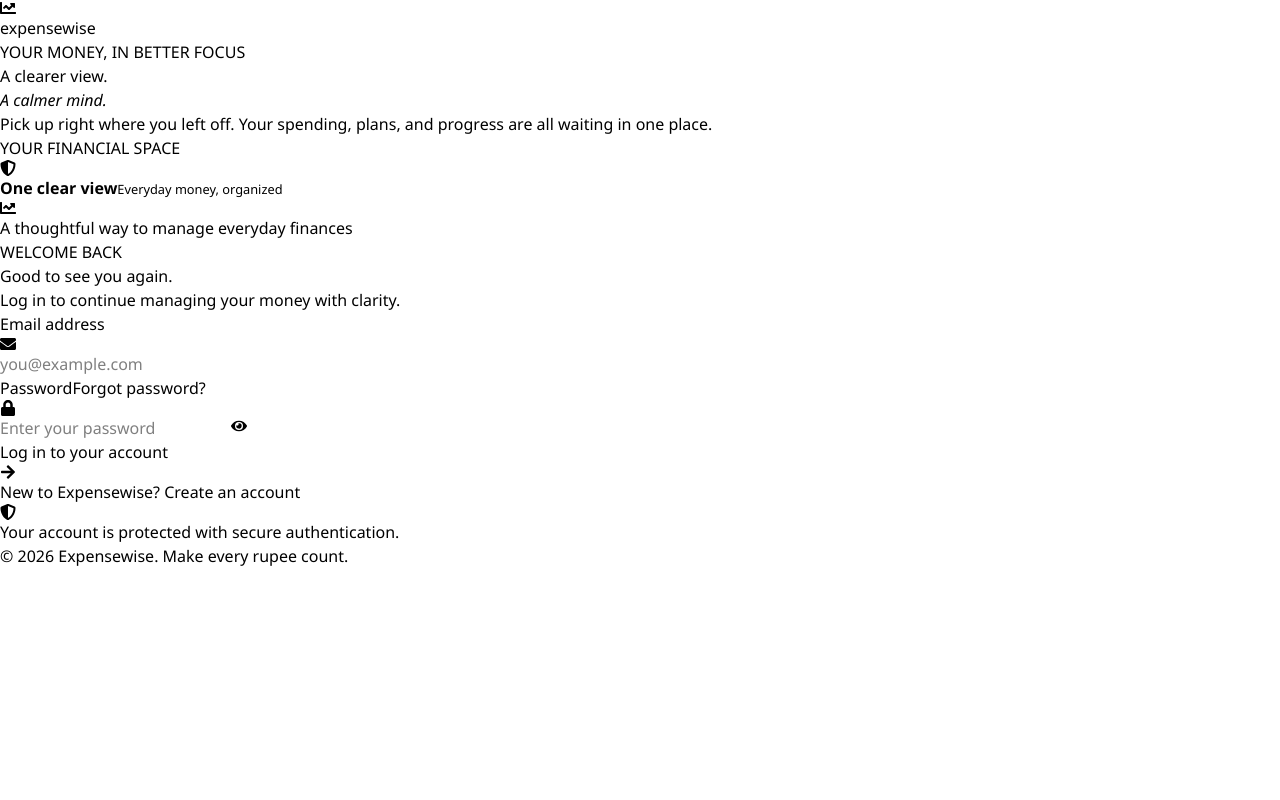
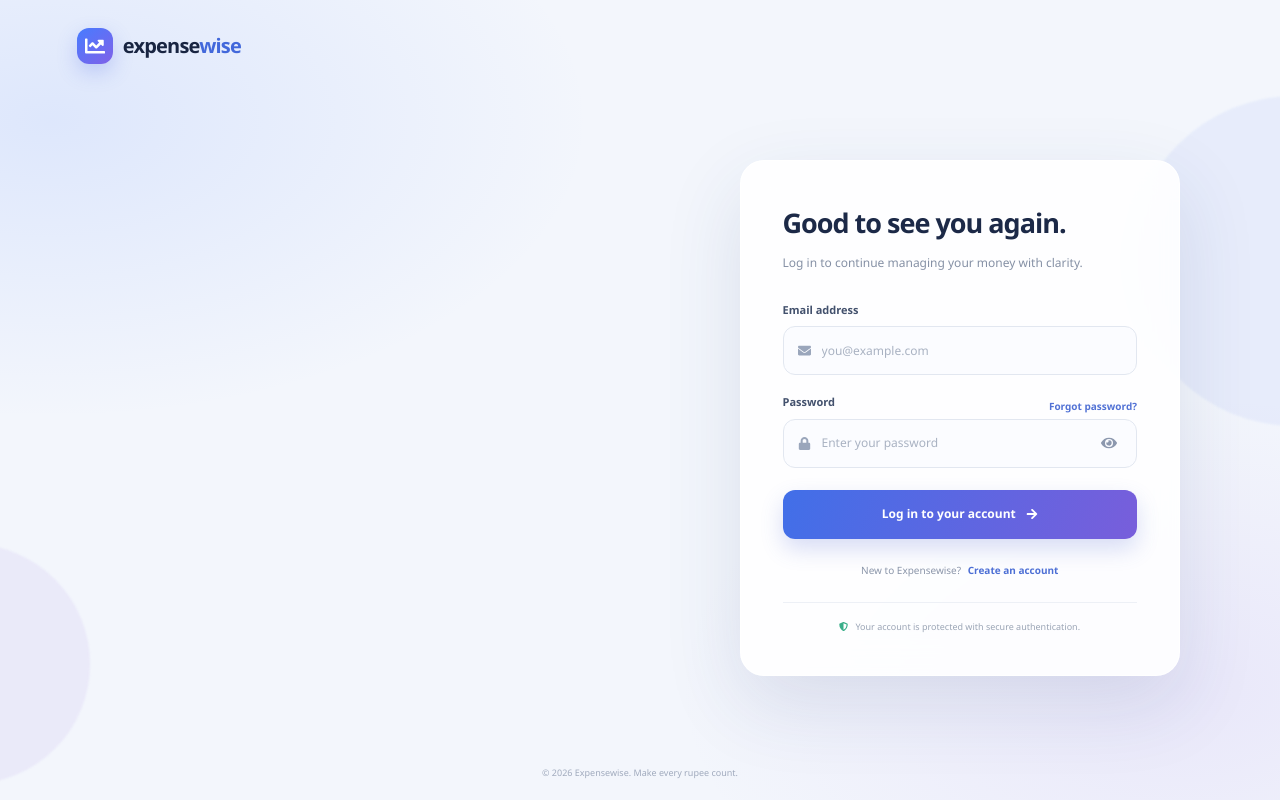
Before and after one commit to Pikanshi1/expense-tracker, a React (Vite) app in the folder expense-tracker-frontend/: page /login in a window 1280 px wide. Built offline with nearby package versions, Linux system fonts and the light colour scheme; no server answers.

Commit message:
Style light login and registration experiences

```diff
--- a/expense-tracker-frontend/src/index.css
+++ b/expense-tracker-frontend/src/index.css
@@ -358,3 +358,144 @@ body {
   nav, aside, .sidebar, .navbar { display: none !important; }
   body { background: white; }
 }
+
+
+/* Light authentication experience */
+.auth-page {
+  --auth-bg: #f3f6fc;
+  --auth-surface: #ffffff;
+  --auth-ink: #192542;
+  --auth-muted: #77839a;
+  --auth-line: #e4e9f2;
+  --auth-primary: #4268db;
+  min-height: 100vh;
+  padding: 28px clamp(20px, 6vw, 86px) 20px;
+  box-sizing: border-box;
+  position: relative;
+  overflow: hidden;
+  display: flex;
+  flex-direction: column;
+  background:
+    radial-gradient(ellipse at 4% 15%, rgba(99, 145, 255, .15), transparent 31%),
+    radial-gradient(ellipse at 92% 86%, rgba(164, 132, 235, .13), transparent 30%),
+    var(--auth-bg);
+  color: var(--auth-ink);
+  font-family: "DM Sans", "Segoe UI", sans-serif;
+}
+.auth-decoration { position: absolute; border-radius: 50%; pointer-events: none; filter: blur(1px); }
+.auth-decoration-one { width: 330px; height: 330px; right: -180px; top: 12%; background: rgba(108, 145, 237, .09); }
+.auth-decoration-two { width: 240px; height: 240px; left: -150px; bottom: 2%; background: rgba(155, 125, 225, .10); }
+.auth-brand {
+  display: inline-flex; align-items: center; gap: 10px; align-self: flex-start;
+  color: var(--auth-ink); text-decoration: none; font-size: 20px; font-weight: 850; letter-spacing: -.8px;
+  position: relative; z-index: 1;
+}
+.auth-brand > span:last-child > span { color: var(--auth-primary); }
+.auth-brand-icon {
+  width: 36px; height: 36px; display: grid; place-items: center; border-radius: 12px;
+  color: white; background: linear-gradient(140deg, #477cff, #8061e8); box-shadow: 0 8px 20px rgba(75,105,230,.25);
+}
+.auth-layout {
+  width: min(1080px, 100%); margin: auto; padding: 34px 0 28px;
+  display: grid; grid-template-columns: minmax(0, 1fr) minmax(390px, .82fr);
+  align-items: center; gap: clamp(42px, 8vw, 105px); position: relative; z-index: 1;
+}
+.auth-story { max-width: 500px; animation: auth-rise .7s ease both; }
+.auth-kicker, .auth-mobile-kicker {
+  color: #6078bd; font-size: 9px; font-weight: 850; letter-spacing: 2px;
+}
+.auth-story h1 {
+  margin: 20px 0 17px; color: #1d2b4b; font-size: clamp(42px, 5vw, 62px);
+  line-height: 1.08; letter-spacing: -3.2px; font-weight: 850;
+}
+.auth-story h1 em {
+  font-style: normal; background: linear-gradient(100deg, #4778ed, #8967d9);
+  -webkit-background-clip: text; background-clip: text; color: transparent;
+}
+.auth-story > p { max-width: 440px; color: #738099; font-size: 14px; line-height: 1.9; }
+.auth-story-card {
+  width: min(410px, 100%); margin-top: 36px; padding: 21px; border: 1px solid rgba(255,255,255,.9);
+  border-radius: 20px; background: linear-gradient(145deg, rgba(255,255,255,.92), rgba(239,244,255,.8));
+  box-shadow: 0 24px 65px rgba(50,75,140,.12); transform: rotate(-2deg);
+  animation: auth-card-float 6s ease-in-out infinite;
+}
+.auth-story-card-head { display: flex; justify-content: space-between; color: #8290aa; font-size: 8px; font-weight: 850; letter-spacing: 1.4px; }
+.auth-story-card-head svg { color: #38ae8a; font-size: 15px; }
+.auth-story-lines { display: grid; gap: 8px; margin: 24px 0 25px; }
+.auth-story-lines i { height: 8px; border-radius: 10px; background: linear-gradient(90deg, #dce6ff, #edf1fb); }
+.auth-story-lines i:nth-child(1) { width: 82%; }.auth-story-lines i:nth-child(2) { width: 57%; }.auth-story-lines i:nth-child(3) { width: 70%; }
+.auth-story-bottom { display: flex; justify-content: space-between; align-items: center; }
+.auth-story-bottom b, .auth-story-bottom small { display: block; }.auth-story-bottom b { color: #29395d; font-size: 12px; }.auth-story-bottom small { margin-top: 4px; color: #8792a8; font-size: 9px; }
+.auth-story-spark { width: 38px; height: 38px; display: grid; place-items: center; border-radius: 12px; color: #5278e4; background: #e9efff; }
+.auth-story-foot { display: flex; align-items: center; gap: 8px; margin-top: 26px; color: #8490a6; font-size: 10px; }
+.auth-story-foot > span { width: 6px; height: 6px; border-radius: 50%; background: #3cb78d; box-shadow: 0 0 0 4px rgba(60,183,141,.12); }
+.auth-form-panel {
+  width: 100%; box-sizing: border-box; padding: clamp(27px, 4vw, 42px);
+  border: 1px solid rgba(255,255,255,.9); border-radius: 24px; background: rgba(255,255,255,.88);
+  box-shadow: 0 28px 80px rgba(44,62,112,.12); backdrop-filter: blur(18px);
+  animation: auth-rise .8s .1s ease both;
+}
+.auth-form-heading h2 { margin: 0; color: #1c2947; font-size: 27px; letter-spacing: -1px; font-weight: 850; }
+.auth-form-heading p { margin: 9px 0 0; color: #8590a5; font-size: 12px; line-height: 1.7; }
+.auth-form { display: grid; gap: 19px; margin-top: 29px; }
+.auth-field label { display: block; margin-bottom: 8px; color: #43516d; font-size: 11px; font-weight: 750; }
+.auth-label-row { display: flex; justify-content: space-between; align-items: center; gap: 12px; }
+.auth-label-row a { color: #5272d5; font-size: 10px; font-weight: 750; text-decoration: none; }
+.auth-label-row a:hover { color: #795bd5; text-decoration: underline; }
+.auth-input-wrap {
+  min-height: 49px; box-sizing: border-box; display: flex; align-items: center; gap: 11px; padding: 0 14px;
+  border: 1px solid #e2e7f0; border-radius: 12px; background: #fbfcff;
+  transition: border-color .2s ease, box-shadow .2s ease, background .2s ease;
+}
+.auth-input-wrap:focus-within { border-color: #7895ef; background: #fff; box-shadow: 0 0 0 4px rgba(89,123,225,.10); }
+.auth-input-wrap > svg { flex: 0 0 auto; color: #9aa6bb; font-size: 13px; }
+.auth-input-wrap input { width: 100%; min-width: 0; border: 0; outline: 0; background: transparent; color: #263653; font: inherit; font-size: 12px; }
+.auth-input-wrap input::placeholder { color: #a9b2c2; }
+.auth-eye { flex: 0 0 auto; padding: 5px; border: 0; color: #8c98ae; background: transparent; cursor: pointer; }
+.auth-eye:hover { color: #456bd9; }
+.auth-error { display: block; margin-top: 6px; color: #d34d63; font-size: 10px; }
+.auth-submit {
+  min-height: 49px; width: 100%; margin-top: 3px; display: flex; align-items: center; justify-content: center; gap: 10px;
+  border: 0; border-radius: 12px; color: white; background: linear-gradient(110deg, #416fe8, #785edb);
+  box-shadow: 0 10px 22px rgba(77,99,210,.22); font: inherit; font-size: 12px; font-weight: 800; cursor: pointer;
+  transition: transform .2s ease, box-shadow .2s ease, opacity .2s ease;
+}
+.auth-submit:hover:not(:disabled) { transform: translateY(-2px); box-shadow: 0 14px 27px rgba(77,99,210,.3); }
+.auth-submit:disabled { cursor: wait; opacity: .65; }
+.auth-submit svg { transition: transform .2s ease; }.auth-submit:hover svg { transform: translateX(4px); }
+.auth-form-footer { margin-top: 24px; color: #8a95a9; text-align: center; font-size: 10px; }
+.auth-form-footer a { margin-left: 4px; color: #4d6fd5; font-weight: 800; text-decoration: none; }
+.auth-form-footer a:hover { text-decoration: underline; }
+.auth-secure-note { display: flex; justify-content: center; align-items: center; gap: 7px; margin-top: 24px; padding-top: 17px; border-top: 1px solid #edf0f6; color: #9aa4b5; font-size: 9px; }
+.auth-secure-note svg { color: #39ae89; }
+.auth-copyright { position: relative; z-index: 1; color: #a0aabd; font-size: 9px; text-align: center; }
+.auth-benefit-list { display: grid; gap: 13px; margin-top: 30px; color: #63718c; font-size: 12px; font-weight: 650; }
+.auth-benefit-list span { display: flex; align-items: center; gap: 10px; }.auth-benefit-list svg { color: #36ae89; font-size: 14px; }
+.auth-form-panel-register { padding-top: 31px; padding-bottom: 31px; }.auth-form-panel-register .auth-form { gap: 14px; margin-top: 21px; }
+.auth-password-checks { display: flex; flex-wrap: wrap; gap: 8px 13px; margin-top: 9px; }
+.auth-password-checks span { display: flex; align-items: center; gap: 5px; color: #a1aaba; font-size: 8px; }
+.auth-password-checks span svg { font-size: 9px; }.auth-password-checks span.valid { color: #2ca47d; }
+.auth-mobile-kicker { display: none; }
+@keyframes auth-rise { from { opacity: 0; transform: translateY(18px); } to { opacity: 1; transform: translateY(0); } }
+@keyframes auth-card-float { 0%,100% { translate: 0 0; } 50% { translate: 0 -7px; } }
+
+@media (max-width: 900px) {
+  .auth-page { padding: 22px 22px 18px; }
+  .auth-layout { grid-template-columns: minmax(0, .85fr) minmax(350px, 1fr); gap: 28px; }
+  .auth-story h1 { font-size: 43px; letter-spacing: -2px; }
+  .auth-story-card { margin-top: 25px; }
+}
+@media (max-width: 700px) {
+  .auth-page { padding: 18px 17px; }
+  .auth-layout { width: min(460px, 100%); grid-template-columns: 1fr; gap: 18px; padding: 32px 0 25px; }
+  .auth-story { display: none; }
+  .auth-form-panel { padding: 27px 22px; border-radius: 20px; }
+  .auth-mobile-kicker { display: block; margin-bottom: 10px; }
+  .auth-form-heading h2 { font-size: 24px; }
+  .auth-form { gap: 17px; margin-top: 23px; }
+  .auth-form-panel-register .auth-form { gap: 13px; margin-top: 18px; }
+  .auth-copyright { padding-bottom: 5px; }
+}
+@media (prefers-reduced-motion: reduce) {
+  .auth-story, .auth-form-panel, .auth-story-card { animation: none !important; }
+}
```
